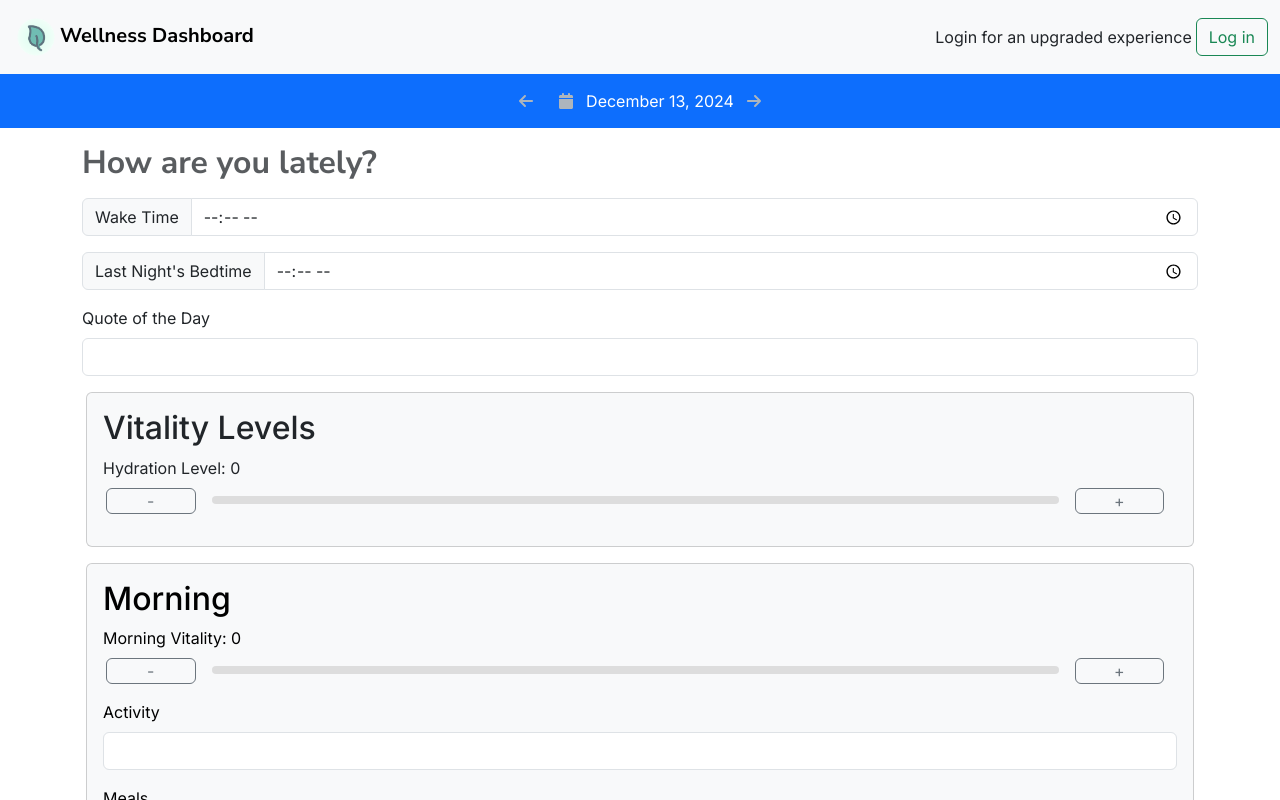
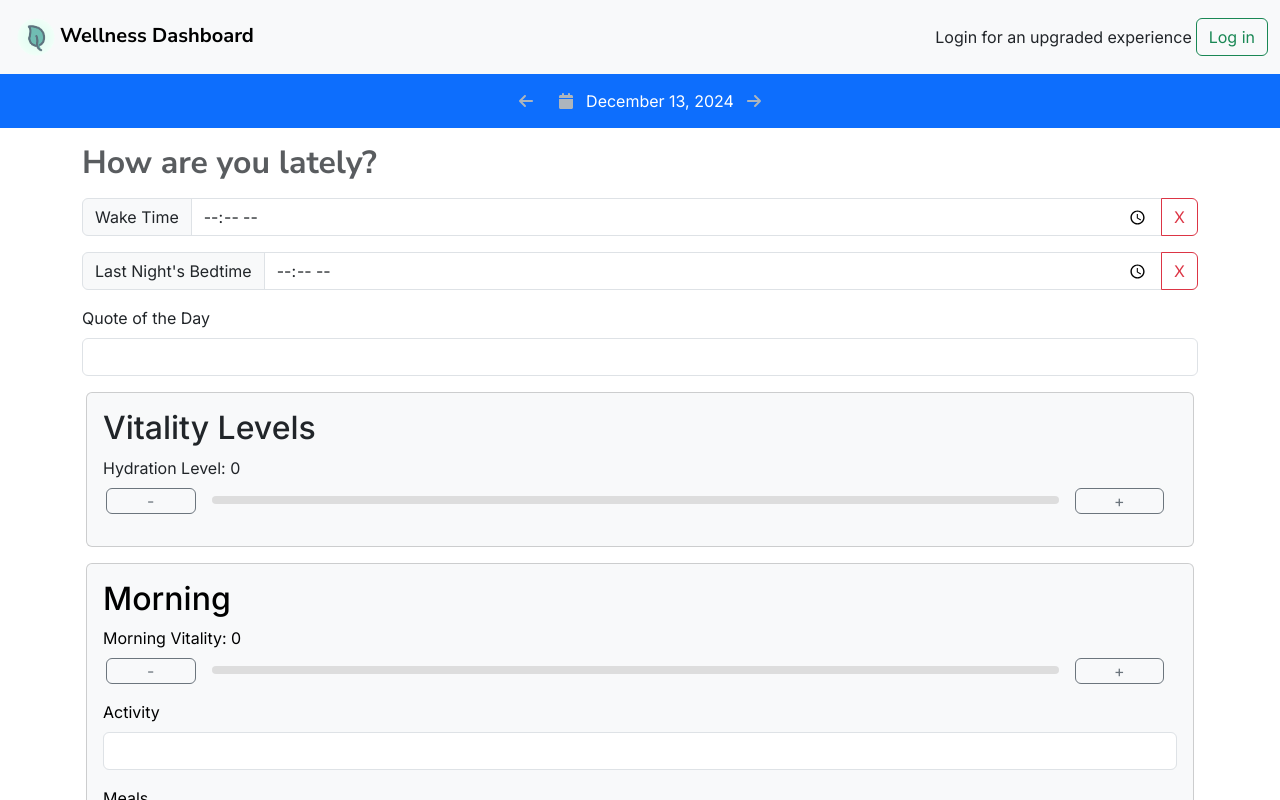
Before and after one commit to Crambeary/wellness_reflection, a Next.js app: page / in a window 1280 px wide. Shown: the top 800 px of the page. Built offline with nearby package versions, Linux system fonts and the light colour scheme; no server answers.

Commit message:
feat: Clear time button

```diff
--- a/app/components/FormInput.tsx
+++ b/app/components/FormInput.tsx
@@ -1,7 +1,6 @@
 'use client';
 
 import React, { useEffect, useRef } from 'react';
-import { useAppSelector } from '@/store/hooks';
 
 interface FormInputProps {
   label: string;
@@ -41,6 +40,14 @@ const FormInput: React.FC<FormInputProps> = ({
             onChange={onChange}
             spellCheck={false}
           />
+          {type === 'time' && (
+            <button className='btn btn-outline-danger' onClick={() => {
+              console.log('clearing');
+              onChange({ target: { id, value: '' } } as React.ChangeEvent<HTMLInputElement>);
+              }}>
+              X
+            </button>
+          )}
         </div>
       ) : (
         <div className="mb-3">
--- a/app/page.tsx
+++ b/app/page.tsx
@@ -100,6 +100,7 @@ export default function App() {
   }, [dispatch]);
 
   const handleChange = (event: React.ChangeEvent<HTMLInputElement | HTMLTextAreaElement | HTMLDivElement> | React.FormEvent<HTMLDivElement>) => {
+    console.log('changing');
     const target = event.target as HTMLInputElement | HTMLTextAreaElement | HTMLDivElement;
     let value: string | number;
 
@@ -119,9 +120,12 @@ export default function App() {
       value = target.textContent || '';
     }
 
+    console.log('value', value);
+    console.log('target', target);
     const id = target.id;
 
     if (id) {
+      console.log('updating field');
       dispatch(updateField({ id, value }));
     }
   };
```
Also changed, not shown: 1 other file (tests, documents, lock files or other folders).
